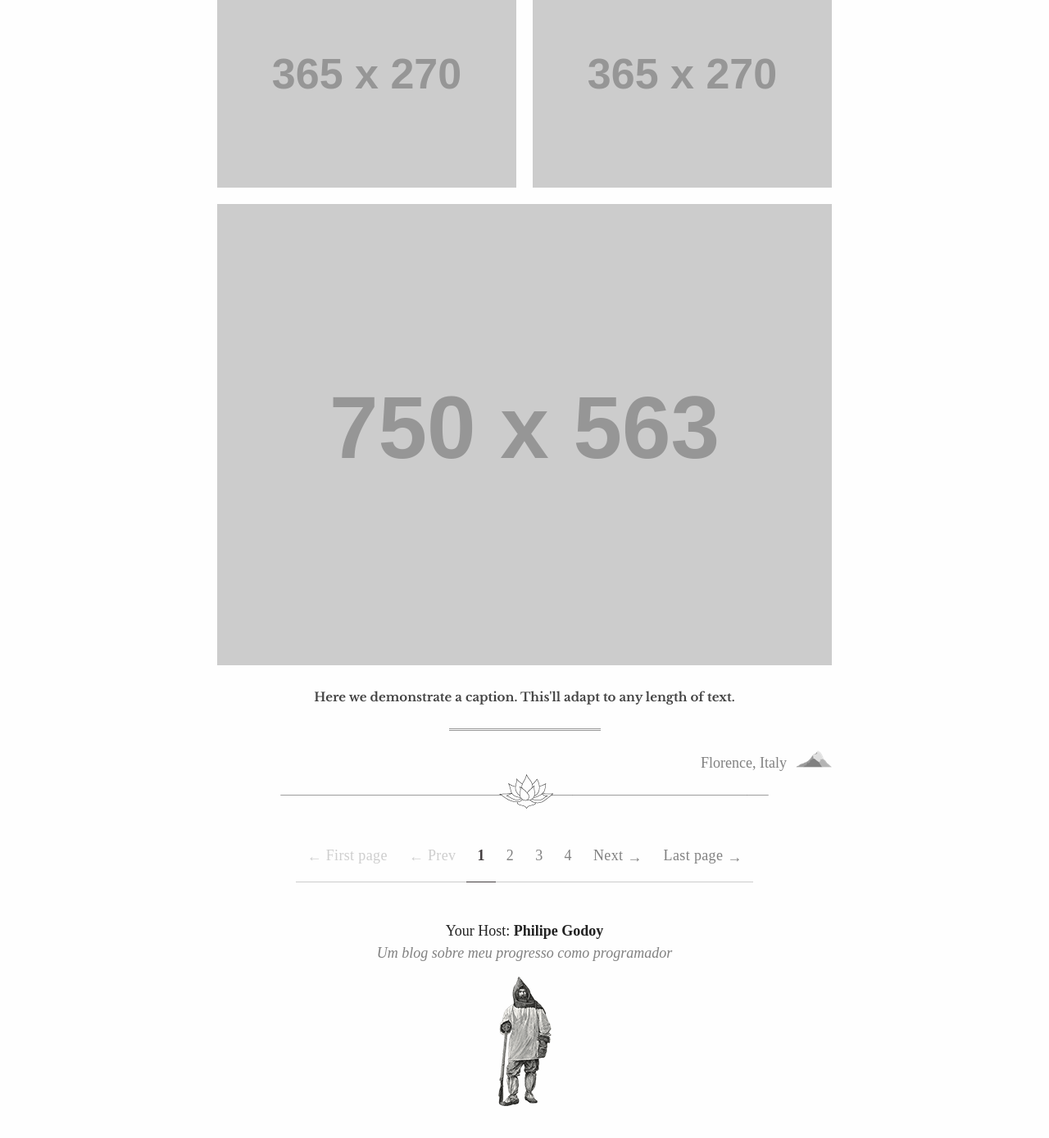
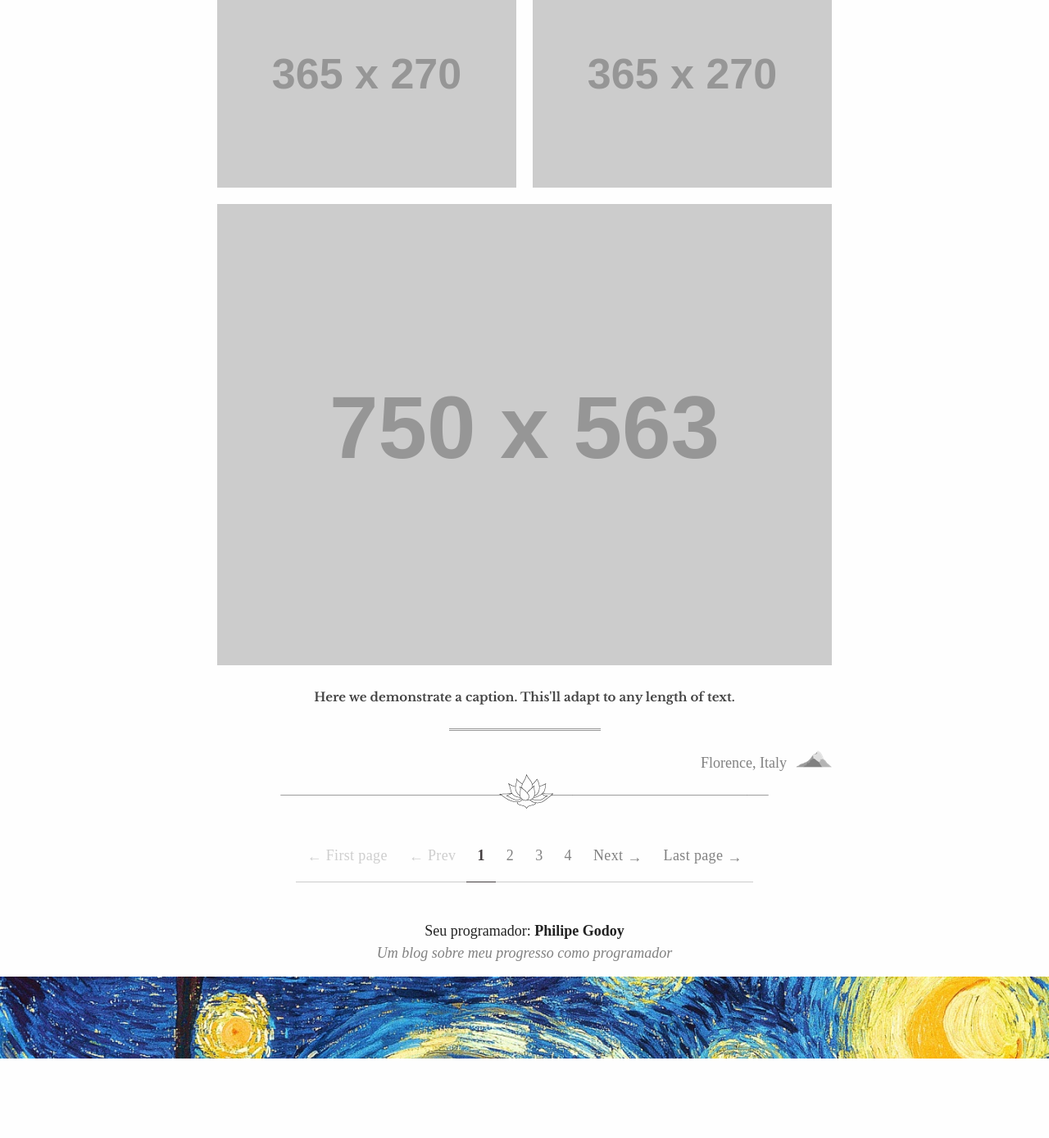
Before and after one commit to that-jpg/josenberg.github.io, a Jekyll site: the page built from index.html, in a window 1280 px wide and 1400 px high, scrolled down 6491 px. Shown: the top 1389 px of the window at 82% size. Built offline with Jekyll 4.4.1, drawn with Linux system fonts in a browser that asks for light colours; the list of posts is cut into pages by our own code; after the commit the page ends 7783 px from its top, so only the background shows below that.

Commit message:
fixing footer style

```diff
--- a/_includes/footer.html
+++ b/_includes/footer.html
@@ -1,4 +1,4 @@
 <footer id="footer">
-    <p>Your Host: <strong><a href="{{ site.author_link }}" target="_blank">{{ site.author }}</a></strong></p>
+    <p>Seu programador: <strong><a href="{{ site.author_link }}" target="_blank">{{ site.author }}</a></strong></p>
     <p class="legal">{{ site.author_description }}</p>
 </footer>
--- a/_sass/_layout.scss
+++ b/_sass/_layout.scss
@@ -46,9 +46,9 @@
         @include retina-background-image($img-dude);
         display: block;
         content: "";
-        width: 65px;
-        height: 158px;
-        margin: 20px auto 50px;
+        width: 100%;
+        height: 100px;
+        margin: 20px auto 0;
     }
 
     a {
@@ -87,5 +87,4 @@ section[role="main"] {
 
 header[role="banner"] {
   overflow: hidden;
-
 }
--- a/css/screen.scss
+++ b/css/screen.scss
@@ -39,7 +39,7 @@ $banner-border-offset: 2px;
 // Note that extensions are omitted for use in retina-background-image mixin
 $img-separator: '{{ site.baseurl }}/img/separator';
 $img-banner: '{{ site.baseurl }}/img/banner';
-$img-dude: '{{ site.baseurl }}/img/dude';
+$img-dude: '{{ site.baseurl }}/img/banner';
 $img-location: '{{ site.baseurl }}/img/icon-location';
 
 // Import partials from `sass_dir` (defaults to `_sass`)
```
